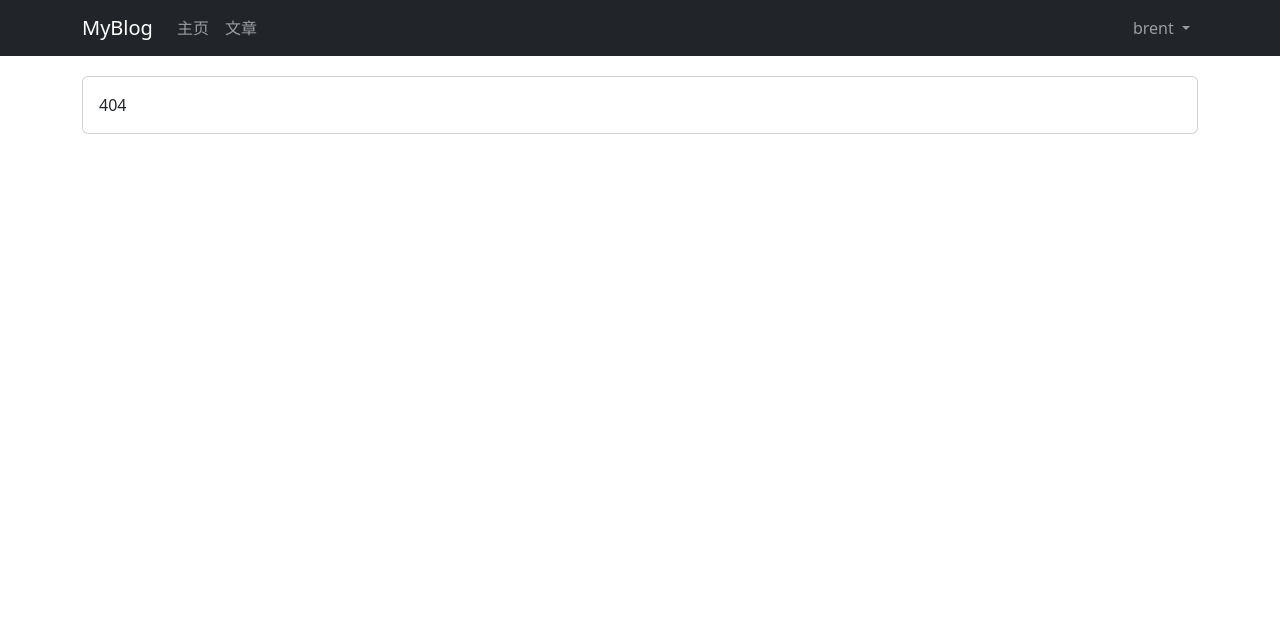
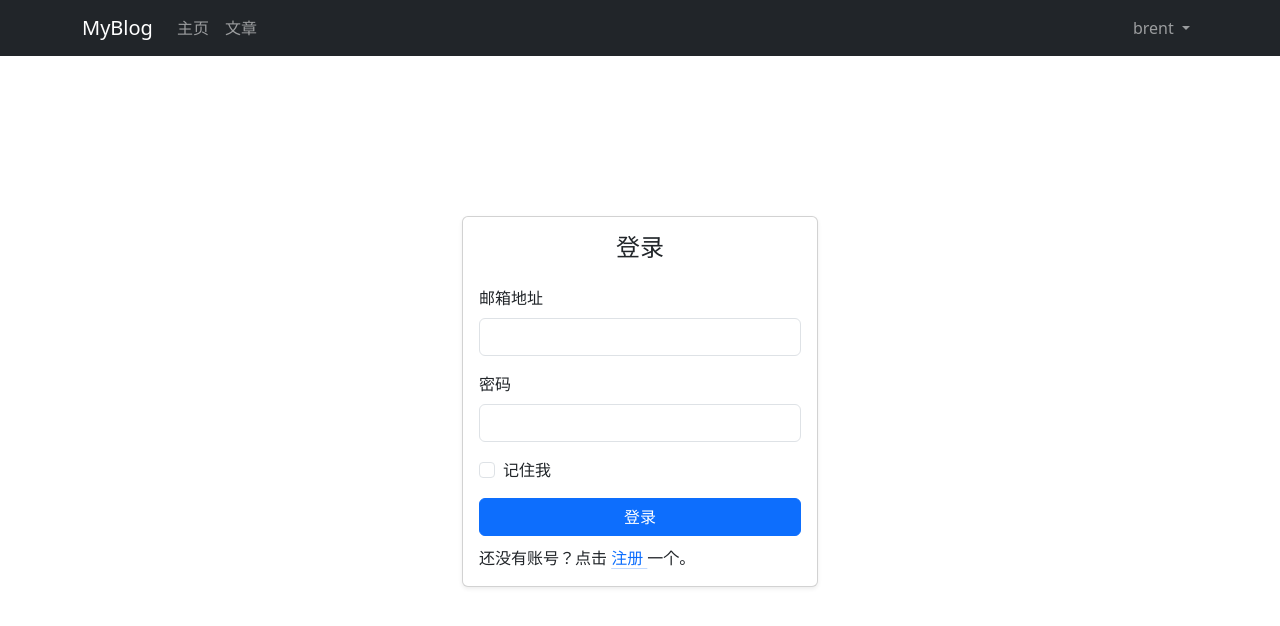
Before and after one commit to br1ent/BlogSystemt, a Vue app in the folder frontendBlogSys/: page /login in a window 1280 px wide. Before the commit this address led to /404. Shown: the top 626 px of the page. Built offline with nearby package versions, Linux system fonts and the light colour scheme.

Commit message:
编写完登录，注册页面

```diff
--- a/frontendBlogSys/src/router/index.js
+++ b/frontendBlogSys/src/router/index.js
@@ -1,10 +1,12 @@
 import { createRouter, createWebHistory } from 'vue-router'
-
 
 const ArticleView = () => import('../views/ArticleView.vue')
 const HomeView = () => import('../views/HomeView.vue')
 const UserProfileView = () => import('../views/UserProfileView.vue')
 const NotFoundView = () => import('../views/NotFoundView.vue')
+const LoginView = () => import('../views/user/LoginView.vue')
+const RegisterView = () => import ('../views/user/RegisterView.vue')
+const ForgetPasswordView = () => import('../views/user/ForgetPasswordView.vue')
 
 
 // 配置路由映射表
@@ -25,6 +27,21 @@ const routes = [
     component: UserProfileView,
   },
   {
+    path: '/login',
+    name: 'login',
+    component: LoginView,
+  },
+  {
+    path: '/register',
+    name: 'register',
+    component: RegisterView,
+  },
+  {
+    path: '/forgetpwd',
+    name: 'forgetpwd',
+    component: ForgetPasswordView,
+  },
+  {
     path: '/404',
     name: '404',
     component: NotFoundView,
--- /dev/null
+++ b/frontendBlogSys/src/views/user/ForgetPasswordView.vue
@@ -0,0 +1,14 @@
+<template>
+    <ContentField>
+        忘记密码
+    </ContentField>
+</template>
+
+<script setup>
+import ContentField from '../../components/ContentField.vue';
+
+</script>
+
+<style scoped>
+
+</style>
--- /dev/null
+++ b/frontendBlogSys/src/views/user/LoginView.vue
@@ -0,0 +1,49 @@
+<template>
+    <div class="container">
+        <div class="row justify-content-center">
+            <div class="col-11 col-sm-8 col-md-6 col-lg-4">
+                <div class="card shadow-sm"> <div class="card-body">
+                        <h4 class="card-title text-center mb-4">登录</h4>
+                        <form @submit.prevent="">
+                            <div class="mb-3">
+                                <label for="Email" class="form-label">邮箱地址</label>
+                                <input type="email" class="form-control" id="Email">
+                            </div>
+                            <div class="mb-3">
+                                <label for="Password" class="form-label">密码</label>
+                                <input type="password" class="form-control" id="Password">
+                            </div>
+                            <div class="mb-3 form-check">
+                                <input type="checkbox" class="form-check-input" id="Check">
+                                <label class="form-check-label" for="Check">记住我</label>
+                            </div>
+                            <button type="submit" class="btn btn-primary w-100">登录</button>
+                            <div class="register">
+                                还没有账号？点击
+                                <router-link :to="{name: 'register'}"
+                                class="link-offset-2 link-underline link-underline-opacity-25">
+                                注册
+                                </router-link>
+                                一个。
+                            </div>
+                        </form>
+                    </div>
+                </div>
+            </div>
+        </div>
+    </div>
+</template>
+
+
+<script setup>
+
+</script>
+
+<style scoped>
+.container {
+    margin-top: 20vh;
+}
+div.register {
+    margin-top: 10px;
+}
+</style>
--- /dev/null
+++ b/frontendBlogSys/src/views/user/RegisterView.vue
@@ -0,0 +1,49 @@
+<template>
+    <div class="container">
+        <div class="row justify-content-center">
+            <div class="col-11 col-sm-8 col-md-6 col-lg-4">
+                <div class="card shadow-sm"> <div class="card-body">
+                        <h4 class="card-title text-center mb-4">注册</h4>
+                        <form @submit.prevent="">
+                            <div class="mb-3">
+                                <label for="Email" class="form-label">邮箱地址</label>
+                                <input type="email" class="form-control" id="Email">
+                            </div>
+                            <div class="mb-3">
+                                <label for="Password" class="form-label">密码</label>
+                                <input type="password" class="form-control" id="Password">
+                            </div>
+                            <div class="mb-3">
+                                <label for="ConfirmPassword" class="form-label">确认密码</label>
+                                <input type="password" class="form-control" id="ConfirmPassword">
+                            </div>
+                            <button type="submit" class="btn btn-primary w-100">注册</button>
+                            <div class="login">
+                                已有账号？点击
+                                <router-link :to="{name: 'login'}"
+                                class="link-offset-2 link-underline link-underline-opacity-25">
+                                返回
+                                </router-link>
+                            </div>
+                        </form>
+                    </div>
+                </div>
+            </div>
+        </div>
+    </div>
+</template>
+
+
+<script setup>
+
+</script>
+
+<style scoped>
+.container {
+    margin-top: 20vh;
+}
+
+div.login {
+    margin-top: 10px;
+}
+</style>
```
Also changed, not shown: 2 other files (tests, documents, lock files or other folders).
